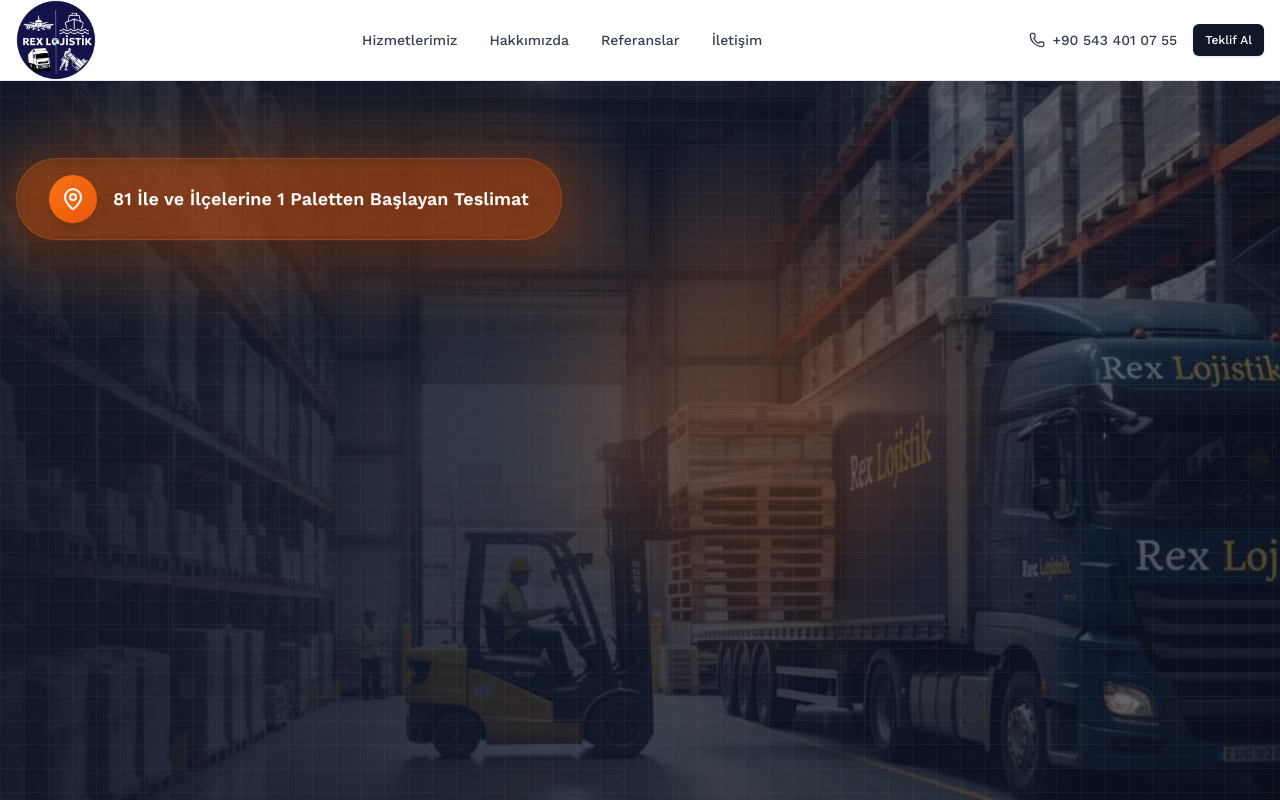
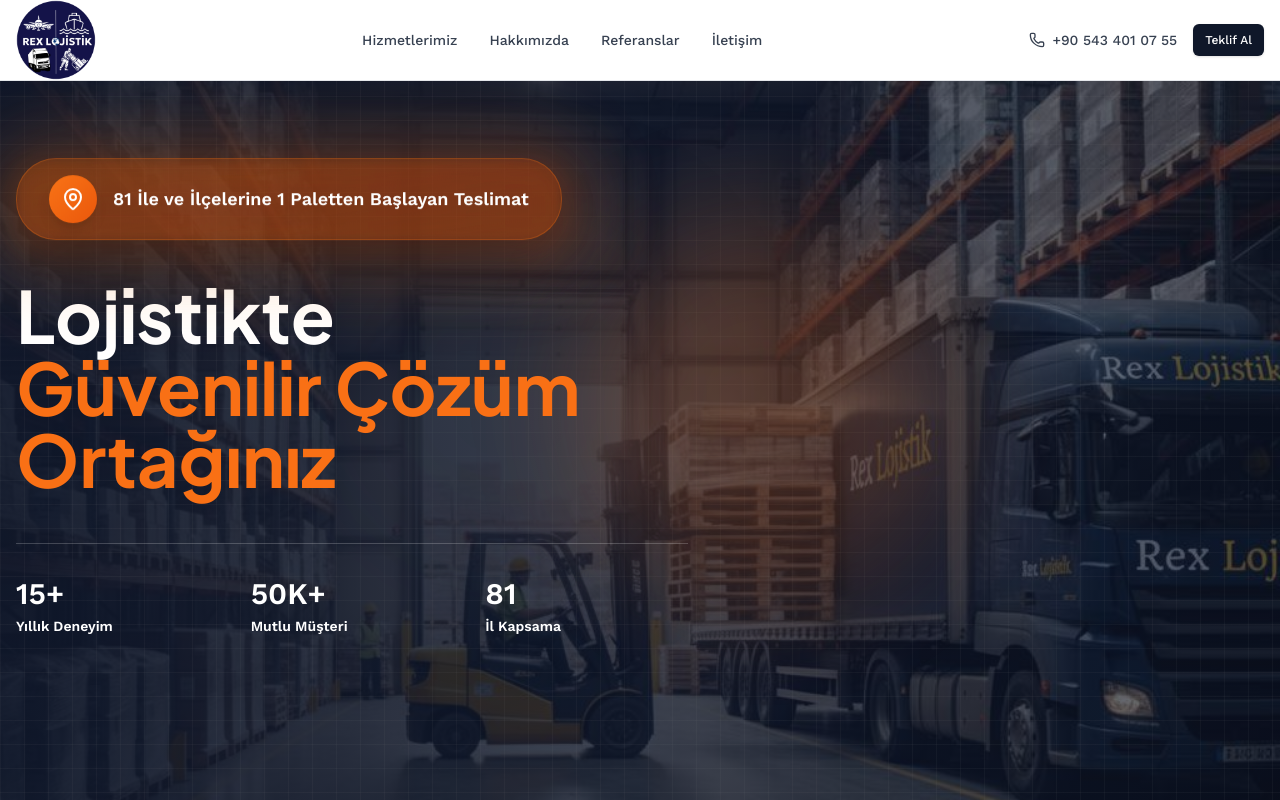
Before and after one commit to hakankesikler/sg-858f4a06-cef2-4736-8b39-c7b4ea443985-1773598027, a Next.js app: page / in a window 1280 px wide. Shown: the top 800 px of the page. Built offline with nearby package versions, Linux system fonts and the light colour scheme.

Commit message:
fix(hero): Ensure heading, badge, and stats are visible

```diff
--- a/src/components/Hero.tsx
+++ b/src/components/Hero.tsx
@@ -22,7 +22,7 @@
       <div className="absolute top-1/4 left-1/4 w-96 h-96 bg-primary/20 rounded-full blur-3xl animate-pulse" />
       <div className="absolute bottom-1/4 right-1/4 w-96 h-96 bg-accent/20 rounded-full blur-3xl animate-pulse delay-1000" />
 
-      <div className="container mx-auto px-4">
+      <div className="container mx-auto px-4 relative z-20">
         <div className="max-w-4xl">
           {/* Delivery Badge */}
           <div className="inline-block animate-badge-slide-in mb-8">
```
